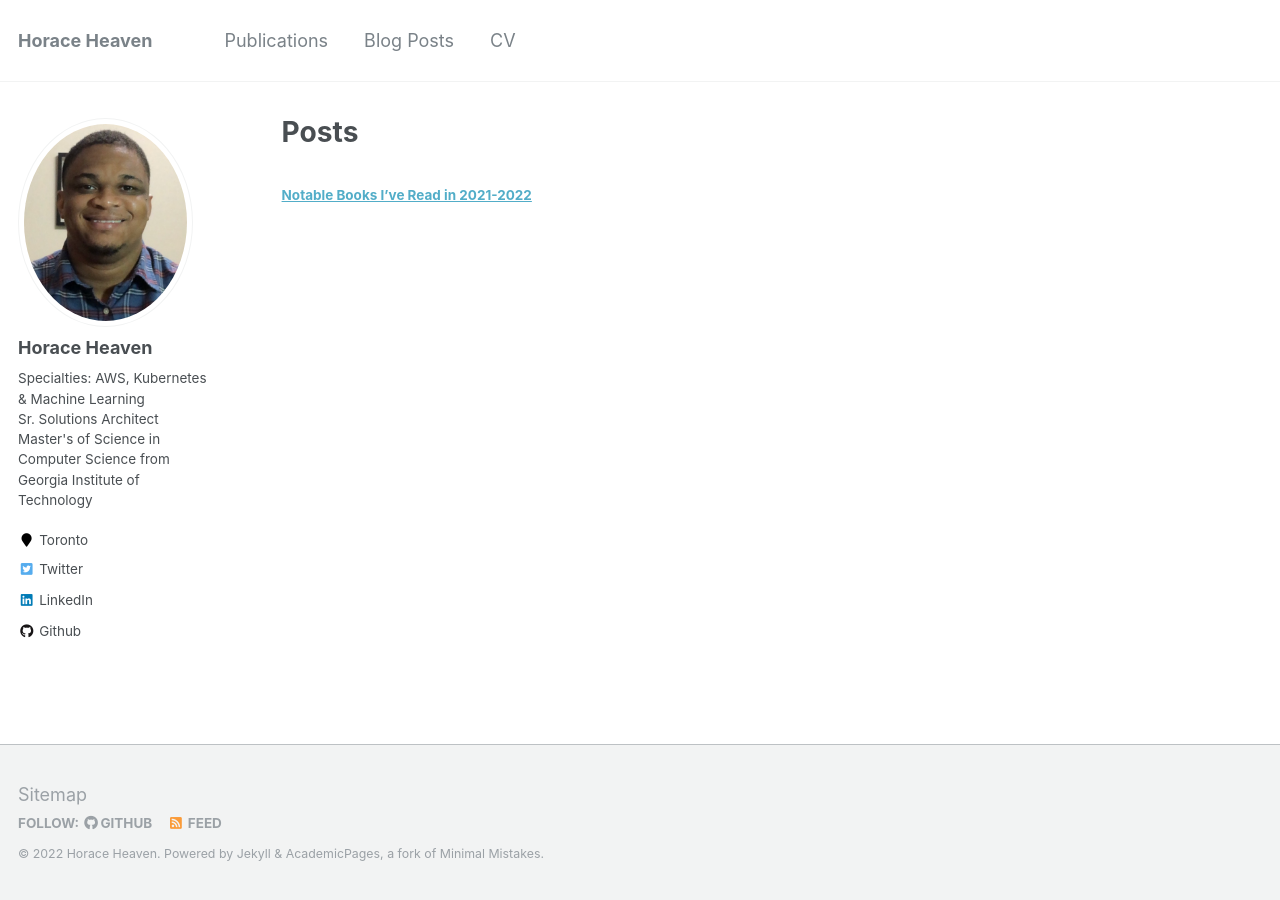
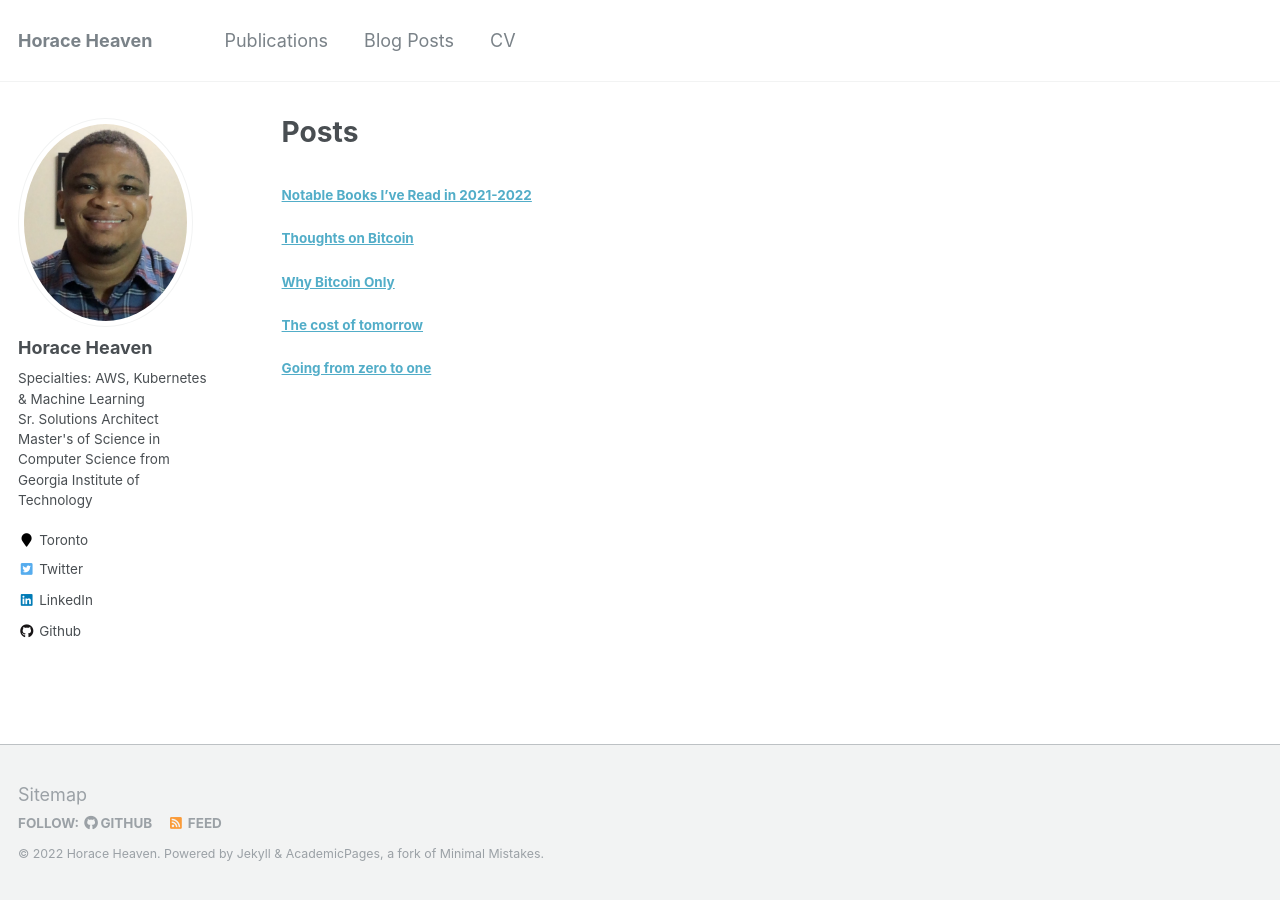
Before and after one commit to horaceheaven/horaceheaven.github.io, a Jekyll site: the page built from _pages/about.md, in a window 1280 px wide. Built offline with Jekyll 4.4.1, drawn with Linux system fonts in a browser that asks for light colours.

Commit message:
update post

```diff
--- a/_pages/about.md
+++ b/_pages/about.md
@@ -9,3 +9,11 @@ redirect_from:
 ---
 
 #### [Notable Books I’ve Read in 2021-2022](/publications/2022-books-read)
+
+#### [Thoughts on Bitcoin](/publications/thoughts-on-bitcoin)
+
+#### [Why Bitcoin Only](/publications/why-bitcoin-only)
+
+#### [The cost of tomorrow](/publications/the-cost-of-tomorrow)
+
+#### [Going from zero to one](/publications/going-from-zero-to-one)
```
